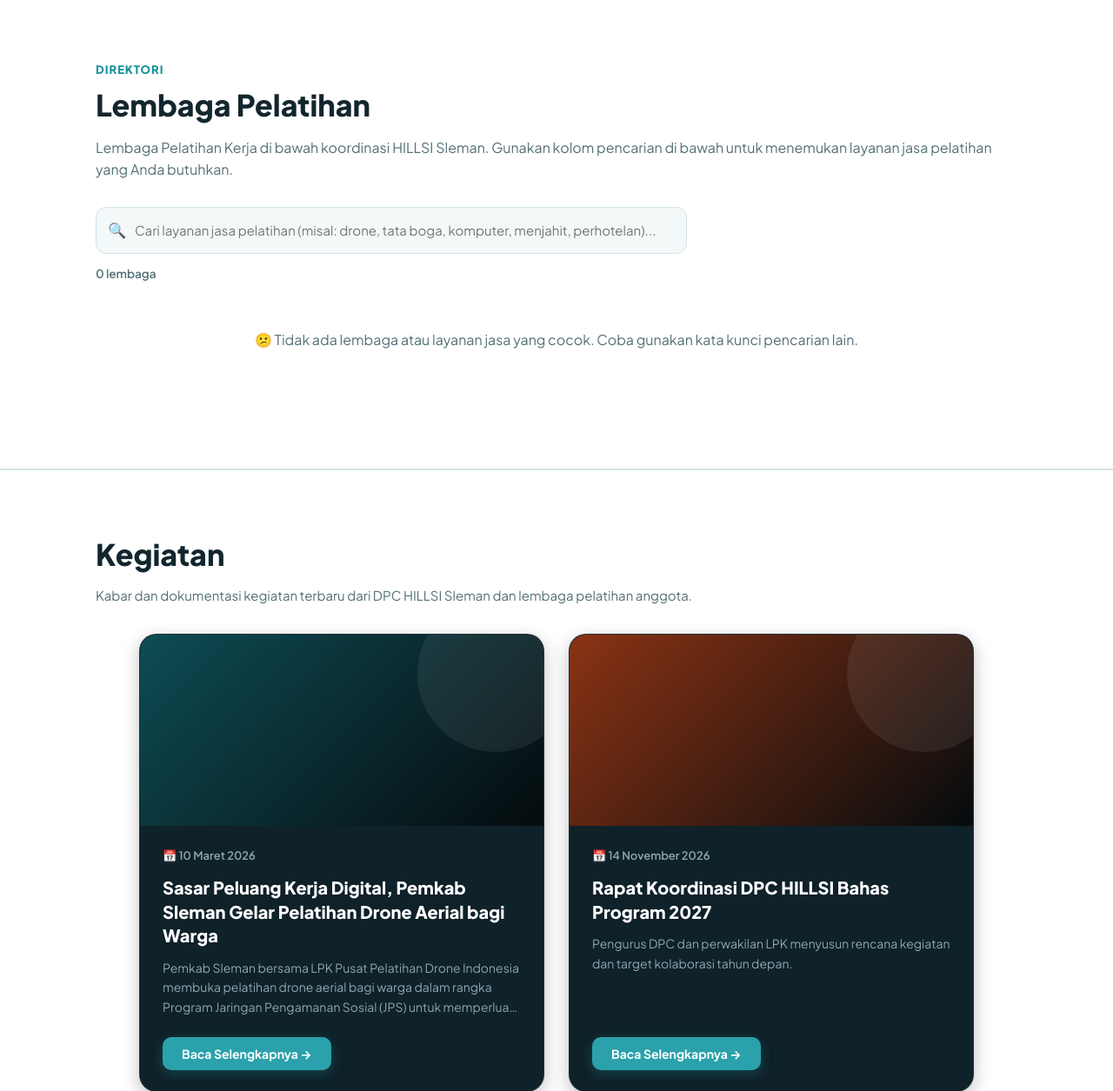
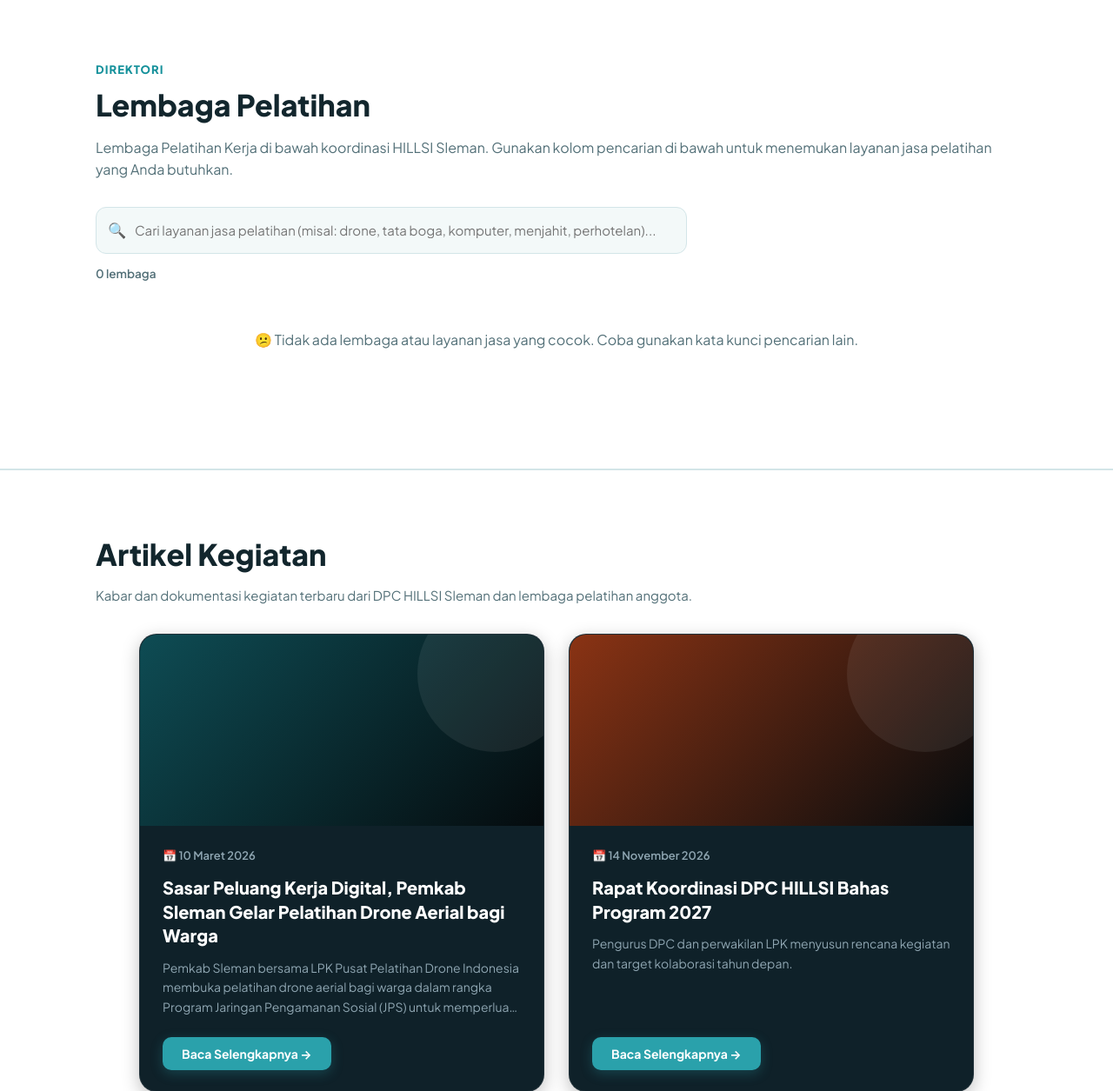
Before and after one commit to ismahanipml-max/hillsisleman.duckdns.org, a Laravel app: page / in a window 1280 px wide. Shown: the part 1234-2489 px from the top of the page at 87% size. Run offline with Laravel 12, Linux system fonts and the light colour scheme; data that the repository does not hold is empty; parts of the project's set-up code (start-up, migrations or seed data) failed here and were passed over; some libraries are stand-ins or nearby versions.

Commit message:
Update section title to Artikel Kegiatan while keeping navbar as Kegiatan

```diff
--- a/resources/views/home.blade.php
+++ b/resources/views/home.blade.php
@@ -315,7 +315,7 @@
 
 <section id="kegiatan" class="alt">
   <div class="wrap">
-    <h2 class="rv" style="font-size:clamp(26px,3.5vw,34px);font-weight:800;margin:0 0 8px;color:var(--text);">Kegiatan</h2>
+    <h2 class="rv" style="font-size:clamp(26px,3.5vw,34px);font-weight:800;margin:0 0 8px;color:var(--text);">Artikel Kegiatan</h2>
     <p class="sub rv" style="color:var(--muted);margin:0 0 32px;font-size:15px;max-width:none;">Kabar dan dokumentasi kegiatan terbaru dari DPC HILLSI Sleman dan lembaga pelatihan anggota.</p>
 
     <!-- Kontainer Daftar Artikel Berita (Grid Card Bersebelahan) -->
@@ -362,7 +362,7 @@
         <span>Kembali ke Kegiatan</span>
       </button>
       <div class="art-modal-top-title" style="font-size:13.5px;font-weight:700;color:var(--muted);display:flex;align-items:center;gap:8px;">
-        <span>📰 Kegiatan DPC HILLSI Sleman</span>
+        <span>📰 Artikel Kegiatan DPC HILLSI Sleman</span>
       </div>
       <button type="button" class="art-modal-close-icon" onclick="closeArtModal()" aria-label="Tutup" style="background:rgba(255,255,255,0.08);border:1px solid var(--line);color:var(--text);width:36px;height:36px;border-radius:50%;display:flex;align-items:center;justify-content:center;font-size:20px;cursor:pointer;line-height:1;transition:all .2s ease;">&times;</button>
     </div>
```
